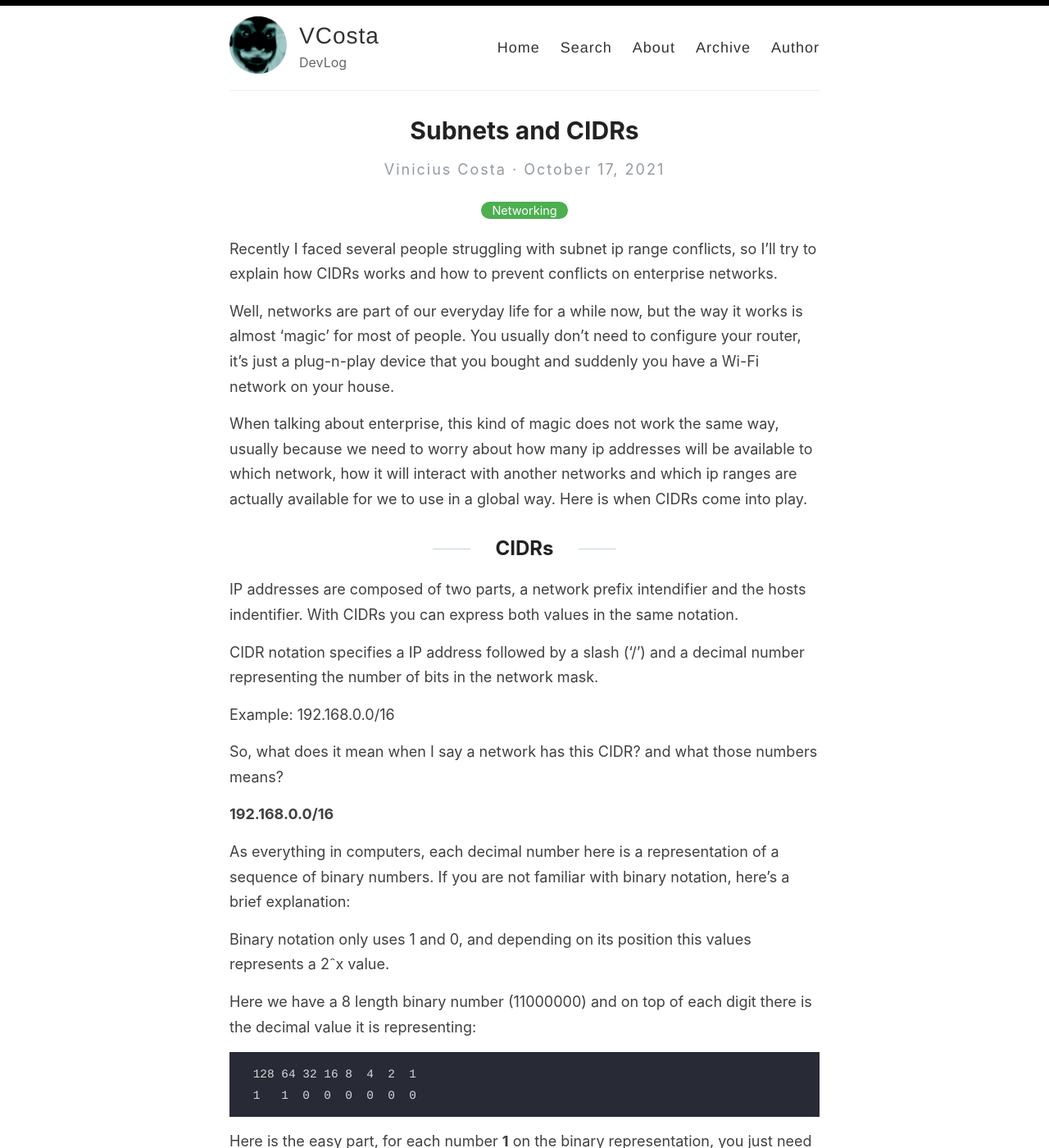
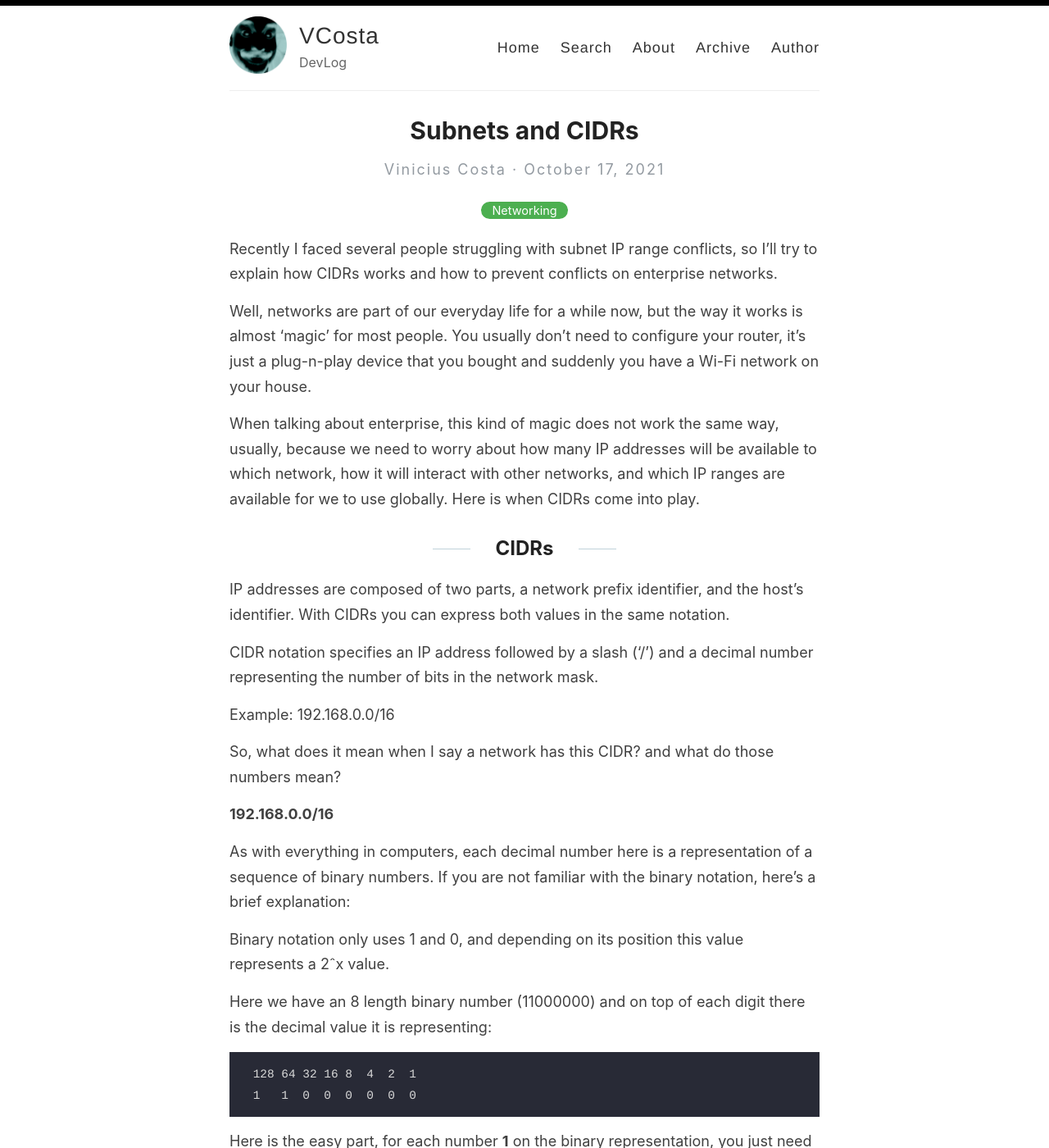
Before and after one commit to vc0sta/devlog.vcosta.dev, a Jekyll site: the page built from _posts/2021-10-17-subnets-and-cidrs.md, in a window 1280 px wide and 1400 px high. Shown: the whole window at 82% size. Built offline with Jekyll 4.4.1, drawn with Linux system fonts in a browser that asks for light colours; some of the changed text lies outside the part shown.

Commit message:
grammar fixes

````diff
--- a/_posts/2021-10-17-subnets-and-cidrs.md
+++ b/_posts/2021-10-17-subnets-and-cidrs.md
@@ -4,36 +4,36 @@ title: Subnets and CIDRs
 categories: Networking
 ---
 
-Recently I faced several people struggling with subnet ip range conflicts, so I'll try to explain how CIDRs works and how to prevent conflicts on enterprise networks.
+Recently I faced several people struggling with subnet IP range conflicts, so I'll try to explain how CIDRs works and how to prevent conflicts on enterprise networks.
 
-Well, networks are part of our everyday life for a while now, but the way it works is almost 'magic' for most of people. You usually don't need to configure your router, it's just a plug-n-play device that you bought and suddenly you have a Wi-Fi network on your house.
+Well, networks are part of our everyday life for a while now, but the way it works is almost 'magic' for most people. You usually don't need to configure your router, it's just a plug-n-play device that you bought and suddenly you have a Wi-Fi network on your house.
 
-When talking about enterprise, this kind of magic does not work the same way, usually because we need to worry about how many ip addresses will be available to which network, how it will interact with another networks and which ip ranges are actually available for we to use in a global way. Here is when CIDRs come into play.
+When talking about enterprise, this kind of magic does not work the same way, usually, because we need to worry about how many IP addresses will be available to which network, how it will interact with other networks, and which IP ranges are available for we to use globally. Here is when CIDRs come into play.
 
 ## CIDRs
 
-IP addresses are composed of two parts, a network prefix intendifier and the hosts indentifier. With CIDRs you can express both values in the same notation.
+IP addresses are composed of two parts, a network prefix identifier, and the host's identifier. With CIDRs you can express both values in the same notation.
 
-CIDR notation specifies a IP address followed by a slash ('/') and a decimal number representing the number of bits in the network mask.
+CIDR notation specifies an IP address followed by a slash ('/') and a decimal number representing the number of bits in the network mask.
 
 Example: 192.168.0.0/16
 
-So, what does it mean when I say a network has this CIDR? and what those numbers means?
+So, what does it mean when I say a network has this CIDR? and what do those numbers mean?
 
 **192.168.0.0/16**
 
-As everything in computers, each decimal number here is a representation of a sequence of binary numbers. If you are not familiar with binary notation, here's a brief explanation:
+As with everything in computers, each decimal number here is a representation of a sequence of binary numbers. If you are not familiar with the binary notation, here's a brief explanation:
 
-Binary notation only uses 1 and 0, and depending on its position this values represents a 2ˆx value.
+Binary notation only uses 1 and 0, and depending on its position this value represents a 2ˆx value.
 
-Here we have a 8 length binary number (11000000) and on top of each digit there is the decimal value it is representing:
+Here we have an 8 length binary number (11000000) and on top of each digit there is the decimal value it is representing:
 
 ```
  128 64 32 16 8  4  2  1
  1   1  0  0  0  0  0  0
 ```
 
-Here is the easy part, for each number **1** on the binary representation, you just need to sum the decimal values on top of it to know it's value.
+Here is the easy part, for each number **1** on the binary representation, you just need to sum the decimal values on top of it to know its value.
 
 So **11000000** translates to **128 + 64 = 192**.
 
@@ -43,15 +43,15 @@ Now it's easy to understand the IP notation, and why its easier for us to just w
 192.168.0.0
 ```
 
-intead of:
+instead of:
 
 ```
 11000000.10101000.00000000.0000000
 ```
 
-Ok, the hard part is already gone, but what it means the `/16`?
+Ok, the hard part is already gone, but what it means by the `/16`?
 
-In CIDR notation, this decimal number means how much bits are part of network mask. Starting from the left, we know that the first 16 bits are the network prefix and the remainig 16 bit are available for all hosts.
+In CIDR notation, this decimal number means how many bits are part of the network mask. Starting from the left, we know that the first 16 bits are the network prefix and the remaining 16 bits are available for all hosts.
 
 Then we have:
 
````
Also changed, not shown: other parts of _posts/2021-10-17-subnets-and-cidrs.md (+4 -4 lines).
